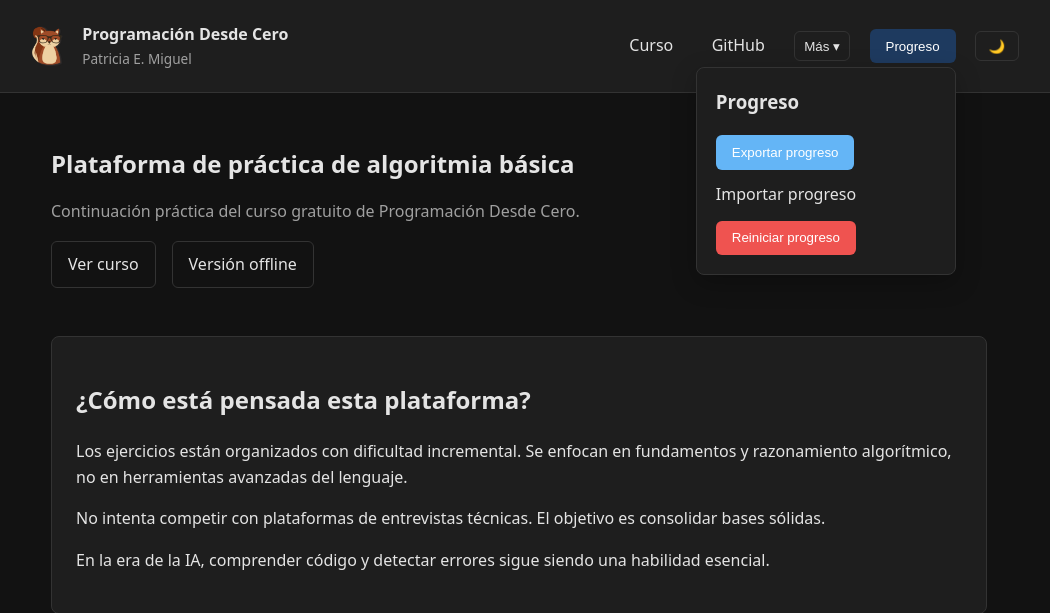
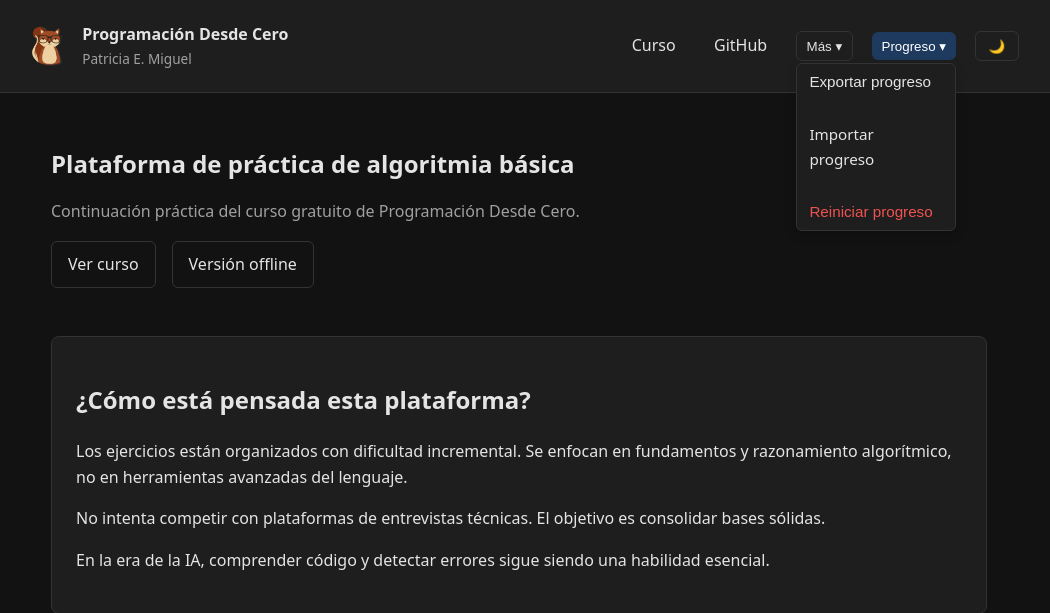
Before and after one commit to patr1c1a/plataforma-practica-interactiva, a FastAPI app: page / in a window 1280 px wide, after a click on "Progreso ▾". Shown: the top 613 px of the page, without its empty margins (121-1171 px from the left). Run offline with FastAPI, Linux system fonts and the light colour scheme; some libraries are stand-ins or nearby versions.

Commit message:
refactor: unificar estilos en dropdowns

```diff
--- a/web/static/css/styles.css
+++ b/web/static/css/styles.css
@@ -368,31 +368,6 @@ header {
   opacity: 0.9;
 }
 
-.progress-wrapper {
-  position: relative;
-}
-
-.progress-panel {
-  position: absolute;
-  top: 110%;
-  right: 0;
-  background-color: var(--surface);
-  border: 1px solid var(--border);
-  border-radius: 8px;
-  padding: 1.2rem;
-  width: 260px;
-  box-shadow: 0 8px 24px rgba(0,0,0,0.25);
-  z-index: 200;
-}
-
-.progress-panel.hidden {
-  display: none;
-}
-
-.progress-panel-content h3 {
-  margin-top: 0;
-}
-
 .import-label {
   display: block;
   margin: 0.8rem 0;
@@ -403,6 +378,25 @@ header {
   display: none;
 }
 
-.danger-button {
-  background-color: var(--error);
+.dropdown-item {
+  width: 100%;
+  background: none;
+  border: none;
+  padding: 0.6rem 0.8rem;
+  text-align: left;
+  color: var(--text-primary);
+  cursor: pointer;
+  font-size: 0.95rem;
 }
+
+.dropdown-item:hover {
+  background-color: var(--surface-elevated);
+}
+
+.danger-item {
+  color: var(--error);
+}
+
+.import-label input {
+  display: none;
+}
--- a/web/templates/index.html
+++ b/web/templates/index.html
@@ -61,24 +61,24 @@
                     </div>
                 </div>
 
-                <div class="progress-wrapper">
-                    <button id="progress-button">Progreso</button>
+                <div class="dropdown progress-dropdown">
+                    <button id="progress-button" class="dropdown-toggle">
+                        Progreso ▾
+                    </button>
 
-                    <div id="progress-panel" class="progress-panel hidden">
-                        <div class="progress-panel-content">
-                            <h3>Progreso</h3>
+                    <div id="progress-panel" class="dropdown-menu">
+                        <button id="export-progress" class="dropdown-item">
+                            Exportar progreso
+                        </button>
 
-                            <button id="export-progress">Exportar progreso</button>
+                        <label class="dropdown-item import-label">
+                            Importar progreso
+                            <input type="file" id="import-progress" accept="application/json">
+                        </label>
 
-                            <label class="import-label">
-                                Importar progreso
-                                <input type="file" id="import-progress" accept="application/json">
-                            </label>
-
-                            <button id="reset-progress" class="danger-button">
-                                Reiniciar progreso
-                            </button>
-                        </div>
+                        <button id="reset-progress" class="dropdown-item danger-item">
+                            Reiniciar progreso
+                        </button>
                     </div>
                 </div>
 
```
Also changed, not shown: web/static/js/app.js (+21 -8 lines).
